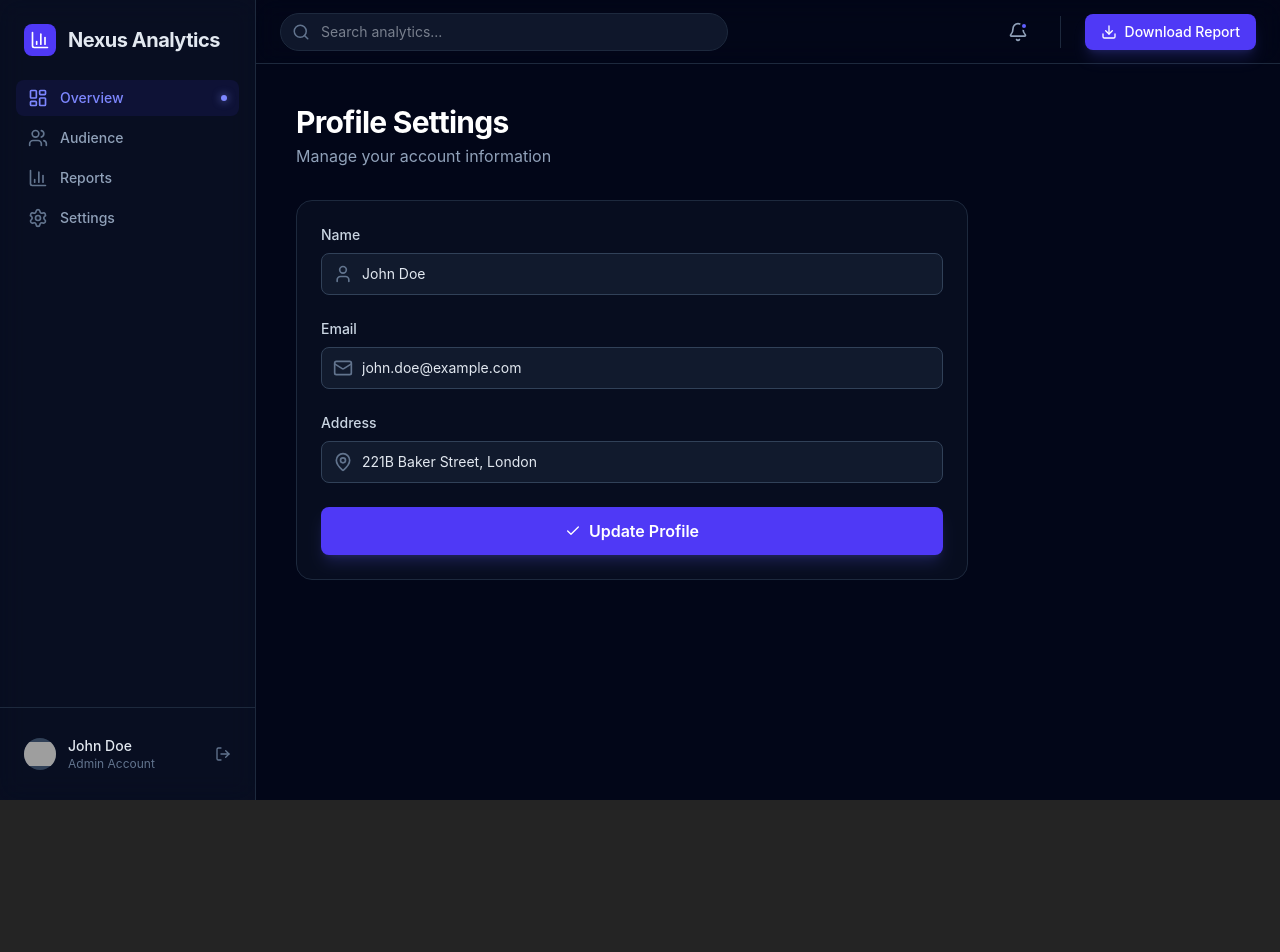
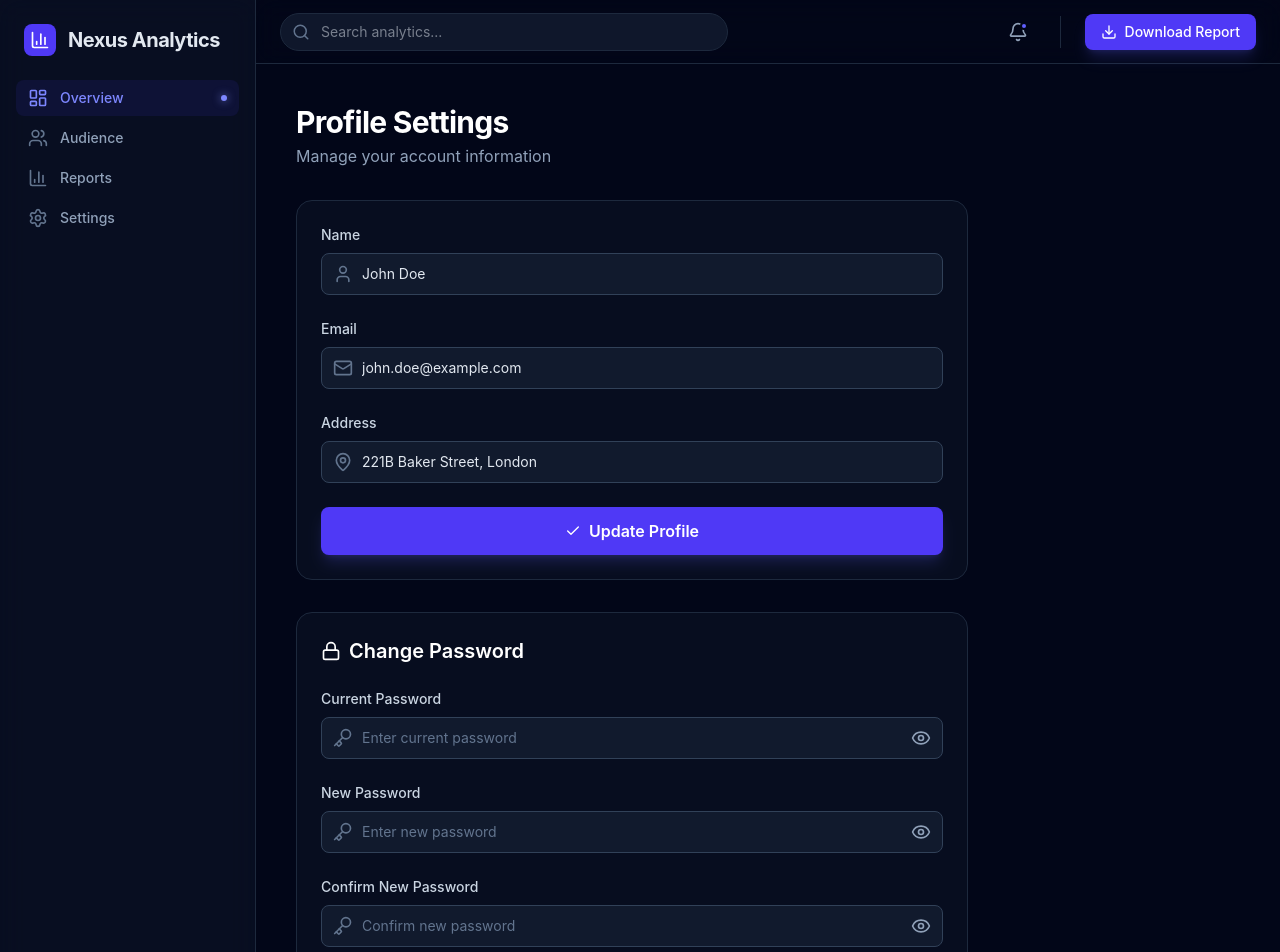
Before and after one commit to sameert-iprogrammer/testing-app, a React (Vite) app: page /settings in a window 1280 px wide. Shown: the top 952 px of the page. Before the commit the page ends 800 px from the top, so only its background shows below. Built offline with nearby package versions, Linux system fonts and the light colour scheme; sample sign-in values are in the browser's storage; grey boxes are pictures that could not be loaded.

Commit message:
Implement password change feature with UI components

```diff
--- a/src/hooks/useAuth.ts
+++ b/src/hooks/useAuth.ts
@@ -3,12 +3,14 @@ import React from 'react';
 interface AuthState {
   isAuthenticated: boolean;
   user: { email: string; name: string } | null;
+  currentPassword: string;
 }
 
 interface UseAuthReturn {
   auth: AuthState;
   login: (email: string, password: string) => { success: boolean; error?: string };
   logout: () => void;
+  changePassword: (currentPassword: string, newPassword: string) => Promise<boolean>;
 }
 
 const MOCK_EMAIL = 'test@example.com';
@@ -26,7 +28,7 @@ export default function useAuth(): UseAuthReturn {
         user = null;
       }
     }
-    return { isAuthenticated, user };
+    return { isAuthenticated, user, currentPassword: MOCK_PASSWORD };
   });
 
   const login = (email: string, password: string): { success: boolean; error?: string } => {
@@ -42,8 +44,16 @@ export default function useAuth(): UseAuthReturn {
   const logout = (): void => {
     localStorage.removeItem('isAuthenticated');
     localStorage.removeItem('user');
-    setAuth({ isAuthenticated: false, user: null });
+    setAuth({ isAuthenticated: false, user: null, currentPassword: MOCK_PASSWORD });
   };
 
-  return { auth, login, logout };
+  const changePassword = async (currentPassword: string, newPassword: string): Promise<boolean> => {
+    if (currentPassword === MOCK_PASSWORD) {
+      setAuth((prev) => ({ ...prev, currentPassword: newPassword }));
+      return true;
+    }
+    return false;
+  };
+
+  return { auth, login, logout, changePassword };
 }
--- /dev/null
+++ b/src/hooks/usePasswordForm.ts
@@ -0,0 +1,104 @@
+import { useState, FormEvent } from 'react';
+
+export interface PasswordFormData {
+  currentPassword: string;
+  newPassword: string;
+  confirmPassword: string;
+}
+
+export interface PasswordErrors {
+  currentPassword?: string;
+  newPassword?: string;
+  confirmPassword?: string;
+}
+
+const PASSWORD_REGEX = /^(?=.*[a-z])(?=.*[A-Z])(?=.*\d)(?=.*[@$!%*?&])[A-Za-z\d@$!%*?&]{8,}$/;
+
+export function usePasswordForm() {
+  const [formData, setFormData] = useState<PasswordFormData>({
+    currentPassword: '',
+    newPassword: '',
+    confirmPassword: '',
+  });
+  const [errors, setErrors] = useState<PasswordErrors>({});
+
+  const isFormValid =
+    formData.currentPassword.trim() !== '' &&
+    formData.newPassword.trim() !== '' &&
+    formData.confirmPassword.trim() !== '' &&
+    PASSWORD_REGEX.test(formData.newPassword) &&
+    formData.newPassword === formData.confirmPassword;
+
+  const handleInputChange = (field: keyof PasswordFormData, value: string) => {
+    setFormData((prev) => ({ ...prev, [field]: value }));
+    setErrors((prev) => ({ ...prev, [field]: undefined }));
+  };
+
+  const validateNewPassword = (value: string): string | undefined => {
+    if (!value.trim()) return 'New password is required.';
+    if (value.length < 8) return 'New password must be at least 8 characters.';
+    if (!PASSWORD_REGEX.test(value)) return 'Password must include uppercase, lowercase, number, and special character.';
+    return undefined;
+  };
+
+  const validateConfirmPassword = (value: string): string | undefined => {
+    if (!value.trim()) return 'Please confirm your new password.';
+    if (value !== formData.newPassword) return 'New password and confirm password must match.';
+    return undefined;
+  };
+
+  const setFieldError = (field: keyof PasswordErrors, error: string | undefined) => {
+    setErrors((prev) => ({ ...prev, [field]: error }));
+  };
+
+  const handleSubmit = (
+    e: FormEvent,
+    changePassword: (currentPassword: string, newPassword: string) => Promise<boolean>,
+    showToast: (message: string, type: 'success' | 'error') => void
+  ) => {
+    e.preventDefault();
+
+    const newErrors: PasswordErrors = {};
+    if (!formData.currentPassword.trim()) newErrors.currentPassword = 'Current password is required.';
+    if (!formData.newPassword.trim()) {
+      newErrors.newPassword = 'New password is required.';
+    } else if (formData.newPassword.length < 8) {
+      newErrors.newPassword = 'New password must be at least 8 characters.';
+    } else if (!PASSWORD_REGEX.test(formData.newPassword)) {
+      newErrors.newPassword = 'Password must include uppercase, lowercase, number, and special character.';
+    }
+    if (!formData.confirmPassword.trim()) {
+      newErrors.confirmPassword = 'Please confirm your new password.';
+    } else if (formData.confirmPassword !== formData.newPassword) {
+      newErrors.confirmPassword = 'New password and confirm password must match.';
+    }
+
+    if (Object.keys(newErrors).length > 0) {
+      Object.entries(newErrors).forEach(([field, error]) => {
+        (setErrors as (fn: (prev: PasswordErrors) => PasswordErrors) => void)((prev) => ({ ...prev, [field]: error }));
+      });
+      return;
+    }
+
+    changePassword(formData.currentPassword, formData.newPassword).then((result) => {
+      if (result) {
+        showToast('Password updated successfully.', 'success');
+        setFormData({ currentPassword: '', newPassword: '', confirmPassword: '' });
+        setErrors({});
+      } else {
+        showToast('Current password is incorrect.', 'error');
+      }
+    });
+  };
+
+  return {
+    formData,
+    errors,
+    isFormValid,
+    handleInputChange,
+    validateNewPassword,
+    validateConfirmPassword,
+    setFieldError,
+    handleSubmit,
+  };
+}
--- a/src/pages/SettingsPage.tsx
+++ b/src/pages/SettingsPage.tsx
@@ -1,18 +1,22 @@
-import React from 'react';
-import { User, Mail, MapPin, Check } from 'lucide-react';
+import React, { useState } from 'react';
+import { User, Mail, MapPin, Check, Lock, Key, Eye, EyeOff } from 'lucide-react';
 import { useToast } from '../components/Toast';
 import { useProfileForm } from '../hooks/useProfileForm';
+import { usePasswordForm } from '../hooks/usePasswordForm';
+import useAuth from '../hooks/useAuth';
 
 interface FormFieldProps {
   id: string;
   label: string;
-  type: string;
+  type: "text" | "email" | "password" | "number";
   value: string;
   placeholder: string;
   icon: React.ReactNode;
   error?: string;
   onChange: (value: string) => void;
   onBlur?: (value: string) => void;
+  showPassword?: boolean;
+  onTogglePassword?: () => void;
 }
 
 const FormField: React.FC<FormFieldProps> = ({
@@ -25,6 +29,8 @@ const FormField: React.FC<FormFieldProps> = ({
   error,
   onChange,
   onBlur,
+  showPassword,
+  onTogglePassword,
 }) => (
   <div>
     <label htmlFor={id} className="block text-sm font-medium text-slate-300 mb-2">
@@ -36,7 +42,7 @@ const FormField: React.FC<FormFieldProps> = ({
       </div>
       <input
         id={id}
-        type={type}
+        type={type === "password" && showPassword ? "text" : type}
         value={value}
         onChange={(e) => onChange(e.target.value)}
         onBlur={onBlur ? (e) => onBlur(e.target.value) : undefined}
@@ -45,6 +51,20 @@ const FormField: React.FC<FormFieldProps> = ({
         placeholder={placeholder}
         className="block w-full pl-10 pr-3 py-2.5 bg-slate-800/50 border border-slate-700 rounded-lg text-slate-200 placeholder-slate-500 focus:outline-none focus:ring-2 focus:ring-indigo-500/50 focus:border-indigo-500 transition-all text-sm"
       />
+      {type === "password" && onTogglePassword && (
+        <button
+          type="button"
+          onClick={onTogglePassword}
+          className="absolute inset-y-0 right-0 pr-3 flex items-center text-slate-400 hover:text-slate-200 cursor-pointer"
+          aria-label={showPassword ? "Hide password" : "Show password"}
+        >
+          {showPassword ? (
+            <EyeOff className="h-5 w-5" />
+          ) : (
+            <Eye className="h-5 w-5" />
+          )}
+        </button>
+      )}
     </div>
     {error && (
       <p id={`${id}-error`} className="text-rose-400 text-xs mt-1" role="alert">
@@ -56,7 +76,12 @@ const FormField: React.FC<FormFieldProps> = ({
 
 const SettingsPage: React.FC = () => {
   const { showToast } = useToast();
-  const { formData, errors, isFormValid, handleInputChange, validateEmail, validateRequired, setFieldError, handleSubmit } = useProfileForm();
+  const { formData: profileFormData, errors: profileErrors, isFormValid: isProfileValid, handleInputChange: handleProfileChange, validateEmail, validateRequired, setFieldError: setProfileError, handleSubmit: handleProfileSubmit } = useProfileForm();
+  const { auth, changePassword } = useAuth();
+  const { formData: passwordFormData, errors: passwordErrors, isFormValid: isPasswordValid, handleInputChange: handlePasswordChange, validateNewPassword, validateConfirmPassword, setFieldError: setPasswordError, handleSubmit: handlePasswordSubmit } = usePasswordForm();
+  const [showCurrentPassword, setShowCurrentPassword] = useState(false);
+  const [showNewPassword, setShowNewPassword] = useState(false);
+  const [showConfirmPassword, setShowConfirmPassword] = useState(false);
 
   return (
     <div className="space-y-8 animate-in fade-in duration-700">
@@ -65,21 +90,22 @@ const SettingsPage: React.FC = () => {
         <p className="text-slate-400">Manage your account information</p>
       </div>
 
+      {/* Profile Form */}
       <div className="max-w-2xl">
-        <form onSubmit={(e) => handleSubmit(e, showToast)} className="bg-slate-900/40 border border-slate-800 rounded-2xl p-6 space-y-6">
+        <form onSubmit={(e) => handleProfileSubmit(e, showToast)} className="bg-slate-900/40 border border-slate-800 rounded-2xl p-6 space-y-6">
           <FormField
             id="name"
             label="Name"
             type="text"
-            value={formData.name}
+            value={profileFormData.name}
             placeholder="Enter your name"
             icon={<User className="h-5 w-5" />}
-            error={errors.name}
-            onChange={(value) => handleInputChange('name', value)}
+            error={profileErrors.name}
+            onChange={(value) => handleProfileChange('name', value)}
             onBlur={(value) => {
               const nameError = validateRequired(value, 'Name');
               if (nameError) {
-                setFieldError('name', nameError);
+                setProfileError('name', nameError);
               }
             }}
           />
@@ -88,15 +114,15 @@ const SettingsPage: React.FC = () => {
             id="email"
             label="Email"
             type="email"
-            value={formData.email}
+            value={profileFormData.email}
             placeholder="Enter your email"
             icon={<Mail className="h-5 w-5" />}
-            error={errors.email}
-            onChange={(value) => handleInputChange('email', value)}
+            error={profileErrors.email}
+            onChange={(value) => handleProfileChange('email', value)}
             onBlur={(value) => {
               const emailError = validateEmail(value);
               if (emailError) {
-                setFieldError('email', emailError);
+                setProfileError('email', emailError);
               }
             }}
           />
@@ -105,26 +131,93 @@ const SettingsPage: React.FC = () => {
             id="address"
             label="Address"
             type="text"
-            value={formData.address}
+            value={profileFormData.address}
             placeholder="Enter your address"
             icon={<MapPin className="h-5 w-5" />}
-            error={errors.address}
-            onChange={(value) => handleInputChange('address', value)}
+            error={profileErrors.address}
+            onChange={(value) => handleProfileChange('address', value)}
             onBlur={(value) => {
               const addressError = validateRequired(value, 'Address');
               if (addressError) {
-                setFieldError('address', addressError);
+                setProfileError('address', addressError);
               }
             }}
           />
 
           <button
             type="submit"
-            disabled={!isFormValid}
+            disabled={!isProfileValid}
             className="w-full py-3 px-4 bg-indigo-600 hover:bg-indigo-500 disabled:opacity-50 disabled:cursor-not-allowed text-white font-semibold rounded-lg shadow-lg shadow-indigo-500/20 flex items-center justify-center gap-2 transition-colors"
           >
             <Check className="h-4 w-4" />
             Update Profile
+          </button>
+        </form>
+      </div>
+
+      {/* Change Password Form */}
+      <div className="max-w-2xl">
+        <form onSubmit={(e) => handlePasswordSubmit(e, changePassword, showToast)} className="bg-slate-900/40 border border-slate-800 rounded-2xl p-6 space-y-6">
+          <h2 className="text-xl font-semibold flex items-center gap-2 text-white">
+            <Lock className="h-5 w-5" />
+            Change Password
+          </h2>
+
+          <FormField
+            id="currentPassword"
+            label="Current Password"
+            type="password"
+            value={passwordFormData.currentPassword}
+            placeholder="Enter current password"
+            icon={<Key className="h-5 w-5" />}
+            showPassword={showCurrentPassword}
+            onTogglePassword={() => setShowCurrentPassword((p) => !p)}
+            error={passwordErrors.currentPassword}
+            onChange={(v) => handlePasswordChange('currentPassword', v)}
+            onBlur={() => {}}
+          />
+
+          <FormField
+            id="newPassword"
+            label="New Password"
+            type="password"
+            value={passwordFormData.newPassword}
+            placeholder="Enter new password"
+            icon={<Key className="h-5 w-5" />}
+            showPassword={showNewPassword}
+            onTogglePassword={() => setShowNewPassword((p) => !p)}
+            error={passwordErrors.newPassword}
+            onChange={(v) => handlePasswordChange('newPassword', v)}
+            onBlur={() => {
+              const err = validateNewPassword(passwordFormData.newPassword);
+              if (err) setPasswordError('newPassword', err);
+            }}
+          />
+
+          <FormField
+            id="confirmPassword"
+            label="Confirm New Password"
+            type="password"
+            value={passwordFormData.confirmPassword}
+            placeholder="Confirm new password"
+            icon={<Key className="h-5 w-5" />}
+            showPassword={showConfirmPassword}
+            onTogglePassword={() => setShowConfirmPassword((p) => !p)}
+            error={passwordErrors.confirmPassword}
+            onChange={(v) => handlePasswordChange('confirmPassword', v)}
+            onBlur={() => {
+              const err = validateConfirmPassword(passwordFormData.confirmPassword);
+              if (err) setPasswordError('confirmPassword', err);
+            }}
+          />
+
+          <button
+            type="submit"
+            disabled={!isPasswordValid}
+            className="w-full py-3 px-4 bg-indigo-600 hover:bg-indigo-500 disabled:opacity-50 disabled:cursor-not-allowed text-white font-semibold rounded-lg shadow-lg shadow-indigo-500/20 flex items-center justify-center gap-2 transition-colors"
+          >
+            <Lock className="h-4 w-4" />
+            Change Password
           </button>
         </form>
       </div>
```
Also changed, not shown: 3 other files (tests, documents, lock files or other folders).
